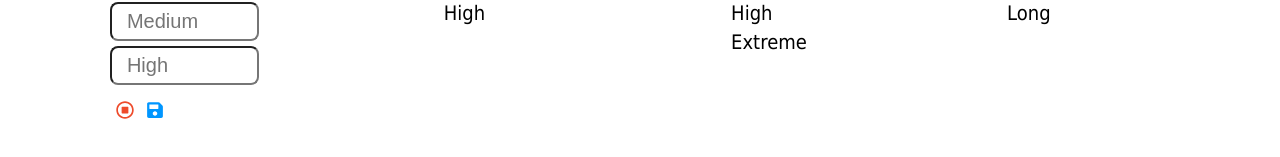
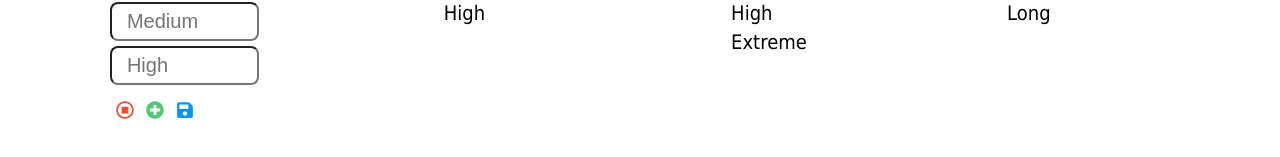
Before and after one commit to sttanminh/emotionmonitor-dashboard, a Next.js app: page /config in a window 1280 px wide. Both pictures are taken after a click on the button 245 px from the left and 237 px from the top of the page. Shown: the part 327-484 px from the top of the page. Built offline with nearby package versions, Linux system fonts and the light colour scheme.

Commit message:
functionality: adding new levels to metric

```diff
--- a/components/metricsSetting/metricsSetting.tsx
+++ b/components/metricsSetting/metricsSetting.tsx
@@ -1,7 +1,7 @@
 import React, { useState } from "react"
 import styles from "./metricsSetting.module.css"; // Import the CSS module
 import Link from 'next/link';
-import { FaEdit, FaRegTrashAlt, FaSave, FaRegStopCircle } from 'react-icons/fa';
+import { FaEdit, FaRegTrashAlt, FaSave, FaRegStopCircle, FaPlusCircle } from 'react-icons/fa';
 
 // represent an element in the level array. Consist of a label and the order
 interface MetricLevel {
@@ -21,9 +21,10 @@ interface MetricsSettingProps {
     metric: Metric
     index: number
     onDeleteButtonClick: () => void
+    onAddLevelButtonClick: () => void
 }
 
-const MetricsSetting: React.FC<MetricsSettingProps> = ({ metric, index, onDeleteButtonClick }) => {
+const MetricsSetting: React.FC<MetricsSettingProps> = ({ metric, index, onDeleteButtonClick, onAddLevelButtonClick }) => {
     const [isEditing, setIsEditing] = useState(false);
 
     const editButtonClick = () => {
@@ -38,6 +39,11 @@ const MetricsSetting: React.FC<MetricsSettingProps> = ({ metric, index, onDelete
     // onDeleteButtonClick() didn't need to pass any index as "onDeleteButtonClick={() => deleteMetric(index)}" in config.tsx already passed the index
     const deleteButtonClick = () => {
         onDeleteButtonClick();
+    }
+
+    // addLevelButtonClick called onAddLevelButtonClick(), which called deleteMetric() in config.tsx
+    const addLevelButtonClick = () => {
+        onAddLevelButtonClick();
     }
 
     return (
@@ -72,11 +78,14 @@ const MetricsSetting: React.FC<MetricsSettingProps> = ({ metric, index, onDelete
                 }
             </div>
             {
-                // add a Save and Cancel button if the user is in editing mode
+                // add a Save, Add and Cancel button if the user is in editing mode
                 isEditing &&
                 <div>
                     <button onClick={cancelButtonClick} className={styles.button}>
                         <FaRegStopCircle size={18} style={{ color: "#EE4B2B", marginTop: "10px" }} />
+                    </button>
+                    <button onClick={addLevelButtonClick} className={styles.button} >
+                        <FaPlusCircle size={18} style={{ color: "#50C878" }} />
                     </button>
                     <button className={styles.button} >
                         <FaSave size={18} style={{ color: "#0096FF" }} />
--- a/pages/config.tsx
+++ b/pages/config.tsx
@@ -5,7 +5,7 @@ import { FaEdit, FaRegTrashAlt } from 'react-icons/fa';
 
 const ConfigurationPage = () => {
 
-    const initialProjectData  = {
+    const initialProjectData = {
         projectid: '643d2f9487baeec2c1c0c2d1',
         metrics: [
             {
@@ -82,13 +82,26 @@ const ConfigurationPage = () => {
     const [projectData, setProjectData] = useState(initialProjectData)
 
     // function to delete a metric from the project data
-    const deleteMetric = ( indexToDelete: number ) => {
+    const deleteMetric = (indexToDelete: number) => {
         // create a new object that contains the modified data
-        const updatedData = {...projectData}
-        updatedData.metrics.splice(indexToDelete, 1)
+        const updatedData = { ...projectData };
+        updatedData.metrics.splice(indexToDelete, 1);
         // update the state with the new object to triggers re-render of component
-        setProjectData({ ...updatedData});
-        console.log(projectData.metrics)
+        setProjectData({ ...updatedData });
+        console.log(projectData.metrics);
+    }
+
+    const addLevel = (metricIndex: number) => {
+        // create a level object
+        const newLevel = {
+            levelLabel: "New Level",
+            levelOrder: projectData.metrics[metricIndex].levels.length + 1,
+        }
+        // create a new object that contains the modified data
+        const updatedData = { ...projectData };
+        updatedData.metrics[metricIndex].levels.push(newLevel);
+        // update the state with the new object to triggers re-render of component
+        setProjectData({ ...updatedData });
     }
 
     return (
@@ -101,7 +114,7 @@ const ConfigurationPage = () => {
                     // for each element in the metrics array we add a MetricsSetting component using map()
                     projectData.metrics.map((metric, index) => (
                         // metric is the current element of the projectData.metrics array, index is the index of the current element in the projectData.metrics array
-                        <MetricsSetting index={index} metric={metric} onDeleteButtonClick={() => deleteMetric(index)} />
+                        <MetricsSetting index={index} metric={metric} onDeleteButtonClick={() => deleteMetric(index)} onAddLevelButtonClick={() => addLevel(index)} />
                     ))
                 }
             </div>
```
